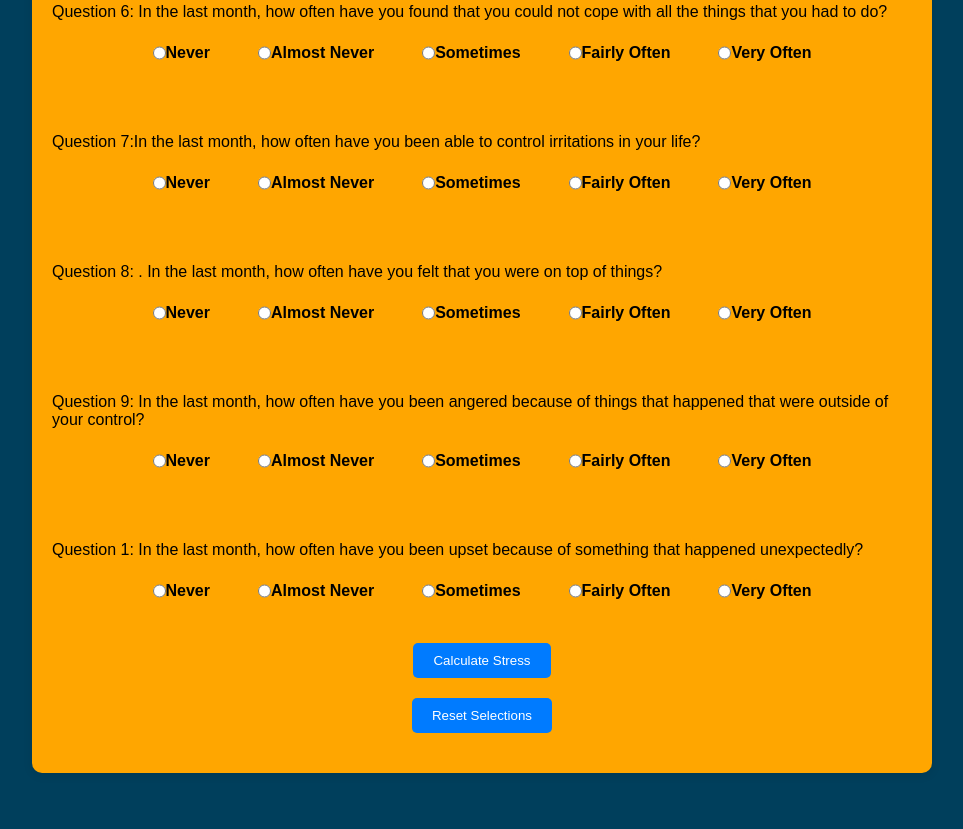
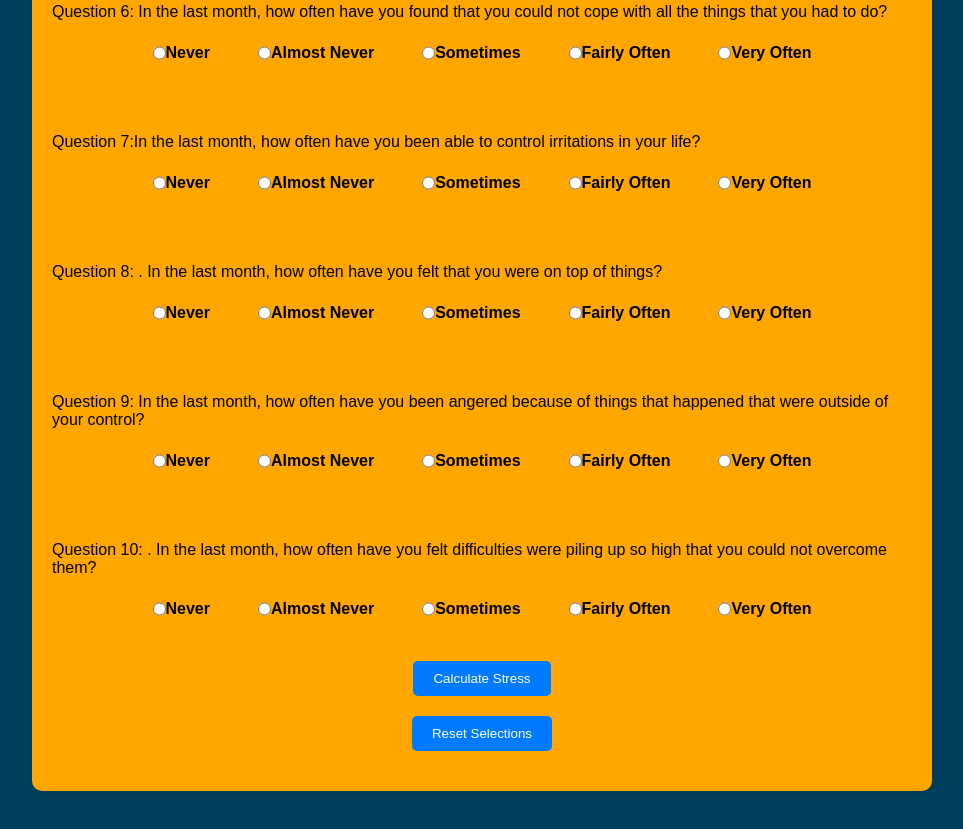
Before and after one commit to sana-45/sana-45.github.io, a plain HTML site: page index.html in a window 1280 px wide. Shown: the part 774-1603 px from the top of the page, without its empty margins (158-1121 px from the left). Drawn offline with Linux system fonts and the light colour scheme.

Commit message:
Question 10 chnaged

```diff
--- a/index.html
+++ b/index.html
@@ -252,8 +252,8 @@
       </div>
 
       <div class="question">
-        <p>Question 1: In the last month, how often have you been upset because of something that
-          happened unexpectedly?</p>
+        <p>Question 10: . In the last month, how often have you felt difficulties were piling up so high that
+ you could not overcome them?</p>
           <main>
                 <div>
                   <label for="q10_1">Never</label>
```
